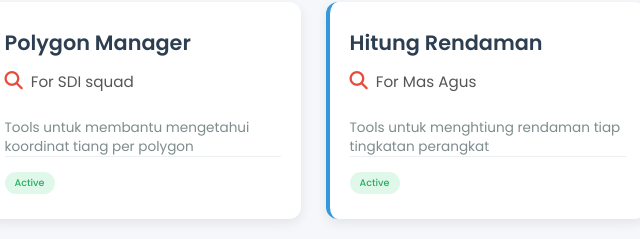
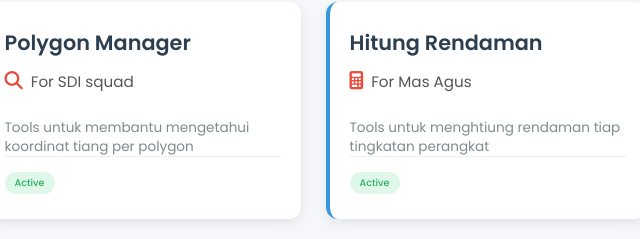
Before and after one commit to Ivanharry203/websitetelkomintern, a plain HTML site: page web_mark_kordinat/dashboard.html in a window 1280 px wide. Shown: the part 561-800 px from the top of the page, 327-967 px from the left. Drawn offline with Linux system fonts and the light colour scheme.

Commit message:
Update dashboard.html

```diff
--- a/web_mark_kordinat/dashboard.html
+++ b/web_mark_kordinat/dashboard.html
@@ -236,7 +236,7 @@
       </div>
       <div class="card" onclick="window.location.href='https://ivanharry203.github.io/websitetelkomintern/hitung_rendaman/rendaman.html'">
         <h2>Hitung Rendaman</h2>
-        <p><i class="fa-solid fa-magnifying-glass"></i> For Mas Agus</p>
+        <p><i class="fa-solid fa-calculator"></i> For Mas Agus</p>
         <div class="card-description">
           Tools untuk menghtiung rendaman tiap tingkatan perangkat
         </div>
```
